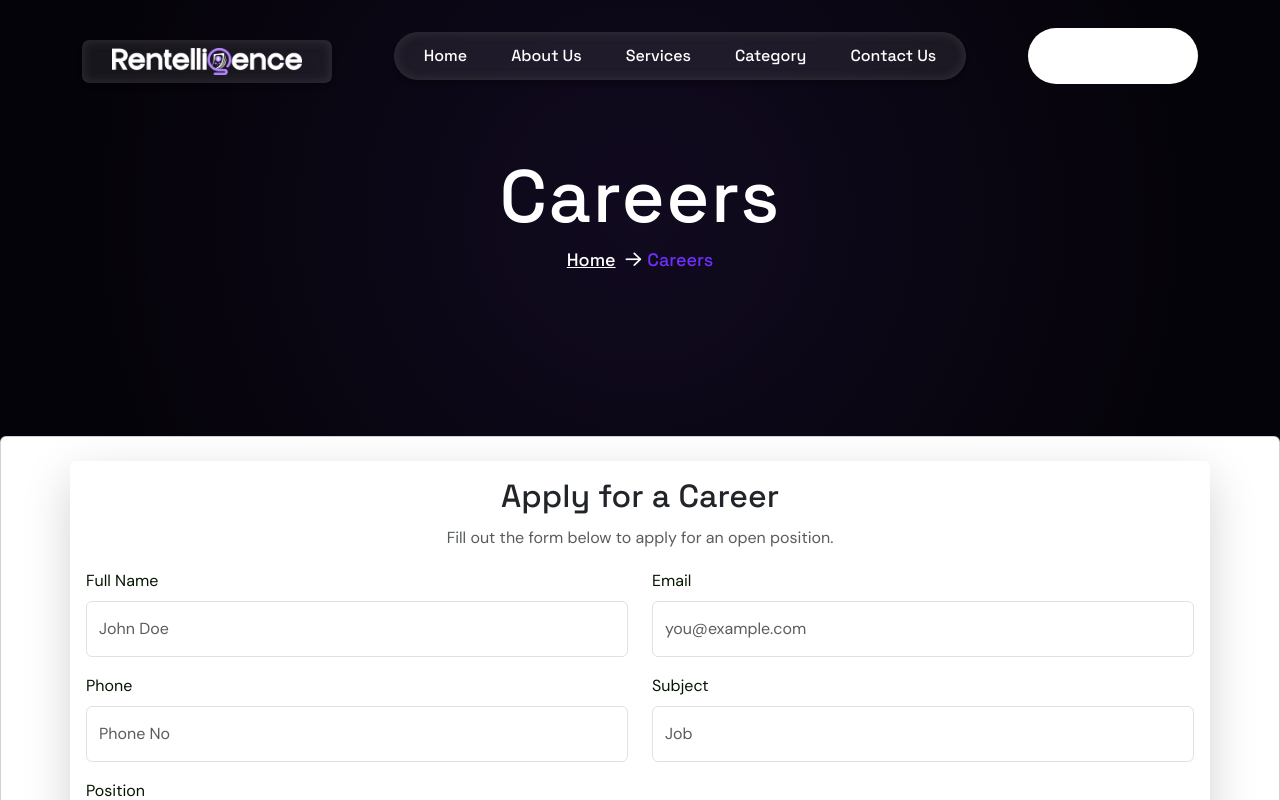
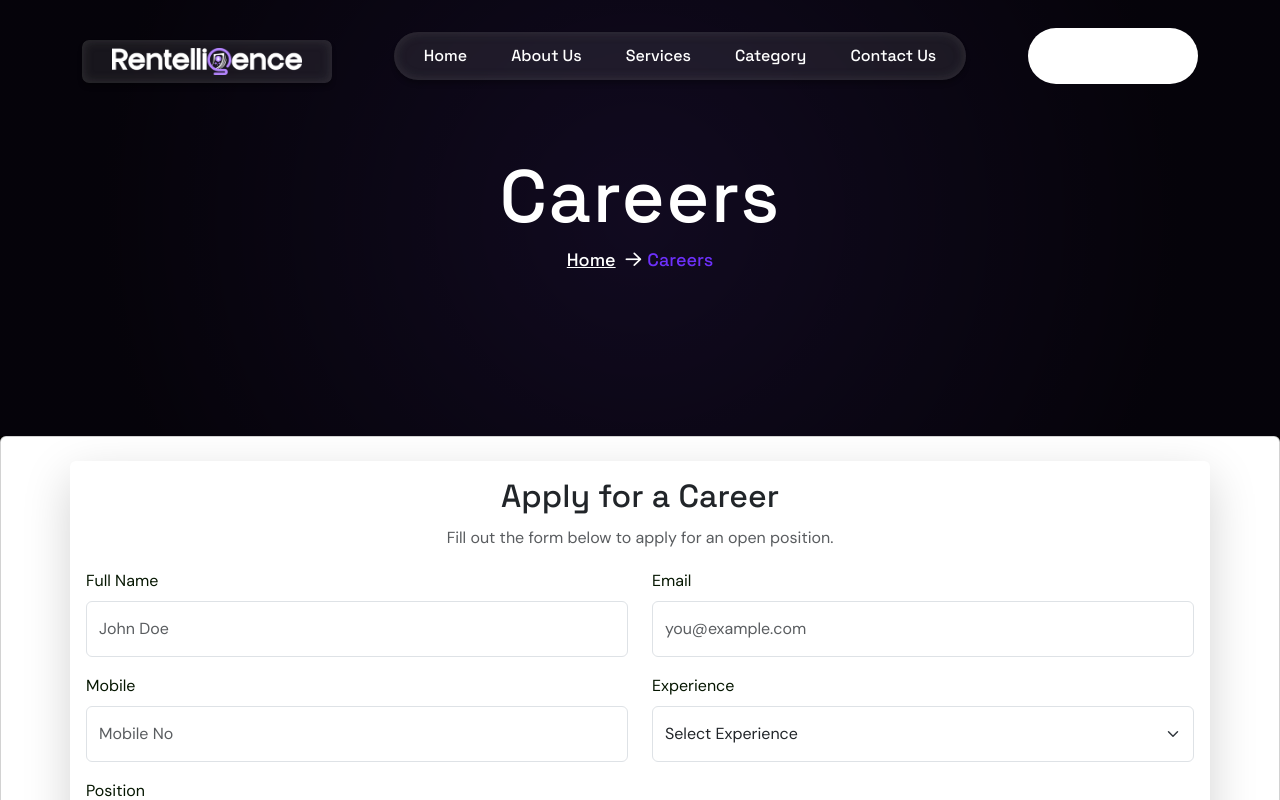
Before and after one commit to pulsepromote80/AI_Rentelligence_Home, a React (Create React App) app: page /Career in a window 1280 px wide. Shown: the top 800 px of the page. Built offline with nearby package versions, Linux system fonts and the light colour scheme; no server answers.

Commit message:
some new changes in the career page

```diff
--- a/src/Component/Carrer/CareerForm.jsx
+++ b/src/Component/Carrer/CareerForm.jsx
@@ -6,7 +6,7 @@ const CareerForm = () => {
   const [formData, setFormData] = useState({
     name: "",
     email: "",
-    phone: "",
+    mobile: "",
     subject: "",
     careerName: "",
     message: "",
@@ -54,19 +54,19 @@ const CareerForm = () => {
   const validate = () => {
     const newErrors = {};
     const emailRegex = /^[^\s@]+@[^\s@]+\.[^\s@]+$/;
-    const phoneRegex = /^[0-9]{7,15}$/;
+    const mobileRegex = /^[0-9]{7,15}$/;
 
     if (!formData.name.trim()) newErrors.name = "Name is required.";
     if (!formData.email.trim()) newErrors.email = "Email is required.";
     else if (!emailRegex.test(formData.email))
       newErrors.email = "Invalid email format.";
 
-    if (!formData.phone.trim()) newErrors.phone = "Phone number is required.";
-    else if (!phoneRegex.test(formData.phone))
-      newErrors.phone = "Invalid phone number.";
+    if (!formData.mobile.trim()) newErrors.mobile = "Mobile number is required.";
+    else if (!mobileRegex.test(formData.mobile))
+      newErrors.mobile = "Invalid Mobile number.";
 
     if (!formData.subject.trim()) newErrors.subject = "Subject is required.";
-if (!formData.careerName.trim()) newErrors.careerName = "Position is required.";
+    if (!formData.careerName.trim()) newErrors.careerName = "Position is required.";
     if (!formData.message.trim()) {
       newErrors.message = "Message is required.";
     }
@@ -99,7 +99,7 @@ if (!formData.careerName.trim()) newErrors.careerName = "Position is required.";
         setFormData({
           name: "",
           email: "",
-          phone: "",
+          mobile: "",
           subject: "",
           careerName: "",
           message: "",
@@ -156,29 +156,29 @@ if (!formData.careerName.trim()) newErrors.careerName = "Position is required.";
 
             <div className="row mb-3">
               <div className="col-md-6">
-                <label className="form-label">Phone</label>
+                <label className="form-label">Mobile</label>
                 <input
                   type="tel"
-                  name="phone"
-                  placeholder="Phone No"
+                  name="mobile"
+                  placeholder="Mobile No"
                   className="form-control"
-                  value={formData.phone}
+                  value={formData.mobile}
                   onChange={handleChange}
                 />
-                {errors.phone && (
-                  <small className="text-danger">{errors.phone}</small>
+                {errors.mobile && (
+                  <small className="text-danger">{errors.mobile}</small>
                 )}
               </div>
               <div className="col-md-6">
-                <label className="form-label">Subject</label>
-                <input
-                  type="text"
-                  name="subject"
-                  placeholder="Job "
-                  className="form-control"
-                  value={formData.subject}
-                  onChange={handleChange}
-                />
+                <label className="form-label">Experience</label>
+                <select name="subject" className="form-select" value={formData.subject} onChange={handleChange}>
+                  <option value="">Select Experience</option>
+                  <option value="Fresher">Fresher</option>
+                  <option value="1 - 2 years">1 - 2 years</option>
+                  <option value="3 - 5 years">3 - 5 years</option>
+                  <option value="6 - 10 years">6 - 10 years</option>
+                  <option value="10+ years">10+ years</option>
+                </select>
                 {errors.subject && (
                   <small className="text-danger">{errors.subject}</small>
                 )}
@@ -201,11 +201,11 @@ if (!formData.careerName.trim()) newErrors.careerName = "Position is required.";
             </div>
 
             <div className="mb-3">
-              <label className="form-label">About </label>
+              <label className="form-label">Remark </label>
               <textarea
                 name="message"
                 rows="4"
-                placeholder="Tell us about "
+                placeholder="Personal Note "
                 value={formData.message}
                 onChange={handleChange}
               ></textarea>
```
Also changed, not shown: 1 other file (tests, documents, lock files or other folders).
